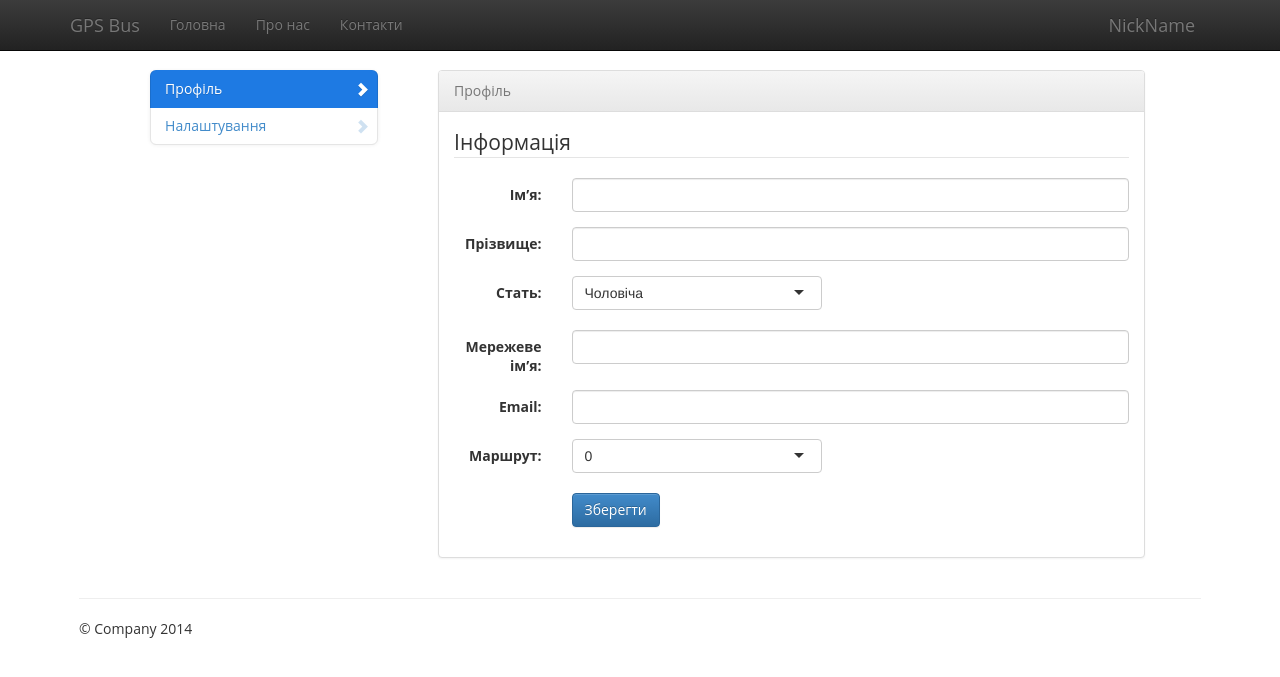
After one commit to LogansUA/GPSBus, a PHP site: page /views/profile.php in a window 1280 px wide. The commit adds this page. Shown: the top 677 px of the page. Run offline with PHP 8.4, Linux system fonts and the light colour scheme.

Commit message:
create profile page

```diff
--- a/assets/Classes/Data.php
+++ b/assets/Classes/Data.php
@@ -19,11 +19,12 @@ class Data {
 
     public function __construct() {
         $this->controller = new Database();
+        $this->selectNickName();
         $this->selectEmail();
         $this->selectPassword();
     }
 
-    public function selectFirstName() {
+    private function selectFirstName() {
         $this->firstName[] = array();
 
         $result = $this->controller->selectData('SELECT `firstName` FROM `Driver`');
@@ -34,7 +35,7 @@ class Data {
             $i++;
         }
     }
-    public function selectNickName() {
+    private function selectNickName() {
         $this->nickName[] = array();
 
         $result = $this->controller->selectData('SELECT `nickName` FROM `Driver`');
--- a/css/style.css
+++ b/css/style.css
@@ -31,19 +31,13 @@ body {
 }
 
 #map_canvas {
-    width: 70%;
-    height: 550px;
+    width: 100%;
+    height: 500px;
     background-color: #CCC;
 }
 
 .map {
     float: right;
-}
-
-.routes {
-    float: left;
-    width: 30%;
-    padding: 0;
 }
 
 .main-panel {
@@ -80,3 +74,27 @@ i.name {
 i.email {
     padding-right: 1px;
 }
+
+a.headText, a.headText:hover {
+    text-decoration: none;
+    color: inherit;
+    padding: 0;
+    margin: 0;
+}
+
+div.adaptiveContainer {
+    width: 90%;
+}
+
+div.adaptiveCol-MD-10 {
+    width: 70%;
+    padding: 0;
+}
+
+div.adaptiveCol-MD-2 {
+    width: 30%;
+}
+
+div.routeSpinner {
+    margin-right: 16%;
+}
--- /dev/null
+++ b/views/profile.php
@@ -0,0 +1,169 @@
+<!DOCTYPE html>
+<html>
+    <head lang="en">
+        <title>Профіль</title>
+        <meta http-equiv="Content-Type" content="text/html; charset=UTF-8">
+        <meta name="viewport" content="width=device-width, initial-scale=1.0">
+
+        <!-- Bootstrap -->
+        <link rel="stylesheet" media="screen" href="../css/bootstrap.min.css">
+        <link rel="stylesheet" media="screen" href="../css/bootstrap-theme.min.css">
+
+        <link rel="stylesheet" media="screen" href="../css/style.css">
+
+        <!-- Bootstrap Admin Theme -->
+        <link rel="stylesheet" media="screen" href="../css/bootstrap-admin-theme.css">
+
+        <!-- Vendors -->
+        <link rel="stylesheet" media="screen" href="../vendors/selectize/dist/css/selectize.bootstrap3.css">
+
+        <!-- HTML5 shim and Respond.js IE8 support of HTML5 elements and media queries -->
+        <!--[if lt IE 9]>
+        <script type="text/javascript" src="../js/html5shiv.js"></script>
+        <script type="text/javascript" src="../js/respond.min.js"></script>
+        <![endif]-->
+
+    </head>
+
+    <body>
+
+        <div class="navbar navbar-inverse navbar-fixed-top" role="navigation">
+            <div class="container">
+                <div class="navbar-header">
+                    <a class="navbar-brand" href="../index.php">GPS Bus</a>
+                </div>
+                <div class="navbar-collapse collapse">
+                    <ul class="nav navbar-nav">
+                        <li><a href="index.php">Головна</a></li>
+                        <li><a href="#">Про нас</a></li>
+                        <li><a href="#">Контакти</a></li>
+                    </ul>
+
+                    <div class="navbar-right">
+                        <a class="navbar-brand active" href="#">
+                            <?php
+                            echo "NickName";
+                            ?>
+                        </a>
+                    </div>
+                </div><!--/.navbar-collapse -->
+            </div>
+        </div>
+
+
+        <div class="container adaptiveContainer">
+
+            <div class="container adaptiveContainer">
+            <!-- left, vertical navbar & content -->
+                <div class="row">
+                <!-- left, vertical navbar -->
+                    <div class="col-md-2 bootstrap-admin-col-left adaptiveCol-MD-2">
+                        <ul class="nav navbar-collapse collapse bootstrap-admin-navbar-side">
+                            <li class="active">
+                                <a href=""><i class="glyphicon glyphicon-chevron-right"></i>Профіль</a>
+                            </li>
+                            <li>
+                                <a href=""><i class="glyphicon glyphicon-chevron-right"></i>Налаштування</a>
+                            </li>
+                        </ul>
+                    </div>
+
+                    <!-- content -->
+                    <div class="col-md-10 adaptiveCol-MD-10">
+
+                        <div class="row">
+                            <div class="col-lg-12">
+                                <div class="panel panel-default bootstrap-admin-no-table-panel">
+                                    <div class="panel-heading">
+                                        <div class="text-muted bootstrap-admin-box-title">Профіль</div>
+                                    </div>
+                                    <div class="bootstrap-admin-no-table-panel-content bootstrap-admin-panel-content collapse in">
+                                        <form class="form-horizontal">
+                                            <fieldset>
+                                                <legend>Інформація</legend>
+                                                <div class="form-group">
+                                                    <label class="col-lg-2 control-label" for="typeahead">Ім’я:</label>
+                                                    <div class="col-lg-10">
+                                                        <input type="text" class="form-control col-md-6" id="typeahead" />
+                                                    </div>
+                                                </div>
+                                                <div class="form-group">
+                                                    <label class="col-lg-2 control-label" for="typeahead">Прізвище:</label>
+                                                    <div class="col-lg-10">
+                                                        <input type="text" class="form-control col-md-6" id="typeahead" />
+                                                    </div>
+                                                </div>
+                                                <div class="form-group">
+                                                    <label class="col-lg-2 control-label" for="select02">Стать:</label>
+                                                    <div class="col-lg-10">
+                                                        <select id="select02" class="selectize-select" style="width: 250px">
+                                                            <option value="male">Чоловіча</option>
+                                                            <option value="female">Жіноча</option>
+                                                        </select>
+                                                    </div>
+                                                </div>
+                                                <div class="form-group">
+                                                    <label class="col-lg-2 control-label" for="typeahead">Мережеве ім’я:</label>
+                                                    <div class="col-lg-10">
+                                                        <input type="text" class="form-control col-md-6" id="typeahead" />
+                                                    </div>
+                                                </div>
+                                                <div class="form-group">
+                                                    <label class="col-lg-2 control-label" for="typeahead">Email:</label>
+                                                    <div class="col-lg-10">
+                                                        <input type="text" class="form-control col-md-6" id="typeahead" />
+                                                    </div>
+                                                </div>
+                                                <div class="form-group">
+                                                    <label class="col-lg-2 control-label" for="select02">Маршрут:</label>
+                                                    <div class="col-lg-10">
+                                                        <select id="select02" class="selectize-select" style="width: 250px">
+                                                            <?php
+                                                            for ($i = 0; $i < 50; $i++) {
+                                                                echo "<option value='$i'>$i</option>";
+                                                            }
+                                                            ?>
+                                                        </select>
+                                                    </div>
+                                                </div>
+                                                <div class="form-group">
+                                                    <label class="col-lg-2 control-label" for="typeahead"></label>
+                                                    <div class="col-lg-10">
+                                                        <button type="submit" class="btn btn-primary" name="save">Зберегти</button>
+                                                    </div>
+                                                </div>
+                                            </fieldset>
+                                        </form>
+                                    </div>
+                                </div>
+                            </div>
+                        </div>
+                    </div>
+                </div>
+            </div>
+
+            <hr>
+
+            <footer>
+                <p>© Company 2014</p>
+            </footer>
+        </div> <!-- /container -->
+
+
+        <!-- Bootstrap core JavaScript
+        ================================================== -->
+        <!-- Placed at the end of the document so the pages load faster -->
+        <script src="../js/jquery.min.js"></script>
+        <script src="../js/bootstrap.min.js"></script>
+        <!-- IE10 viewport hack for Surface/desktop Windows 8 bug -->
+        <script src="../js/ie10-viewport-bug-workaround.js"></script>
+
+        <script type="text/javascript" src="../js/bootstrap.min.js"></script>
+        <script type="text/javascript" src="../vendors/uniform/jquery.uniform.min.js"></script>
+        <script type="text/javascript" src="../vendors/chosen.jquery.min.js"></script>
+        <script type="text/javascript" src="../vendors/selectize/dist/js/standalone/selectize.min.js"></script>
+        <script type="text/javascript" src="../vendors/bootstrap-datepicker/js/bootstrap-datepicker.js"></script>
+        <script type="text/javascript" src="../js/spinners.js"></script>
+
+    </body>
+</html>
```
Also changed, not shown: css/bootstrap-admin-theme-change-size.css (added, +15 -0 lines), css/datepicker.fixes.css (added, +9 -0 lines), css/uniform.default.fixes.css (added, +9 -0 lines), index.php (+3 -10 lines), js/bootstrap-admin-theme-change-size.js (added, +24 -0 lines), js/html5shiv.js (added, +8 -0 lines), js/spinners.js (added, +56 -0 lines), js/twitter-bootstrap-hover-dropdown.js (added, +90 -0 lines), js/twitter-bootstrap-hover-dropdown.min.js (added, +13 -0 lines), views/signin.php (+10 -8 lines), views/signup.php (+10 -7 lines), images/question_mark_logo.png (added), images/question_mark_logo_01.png (added), js/respond.min.js (added).
